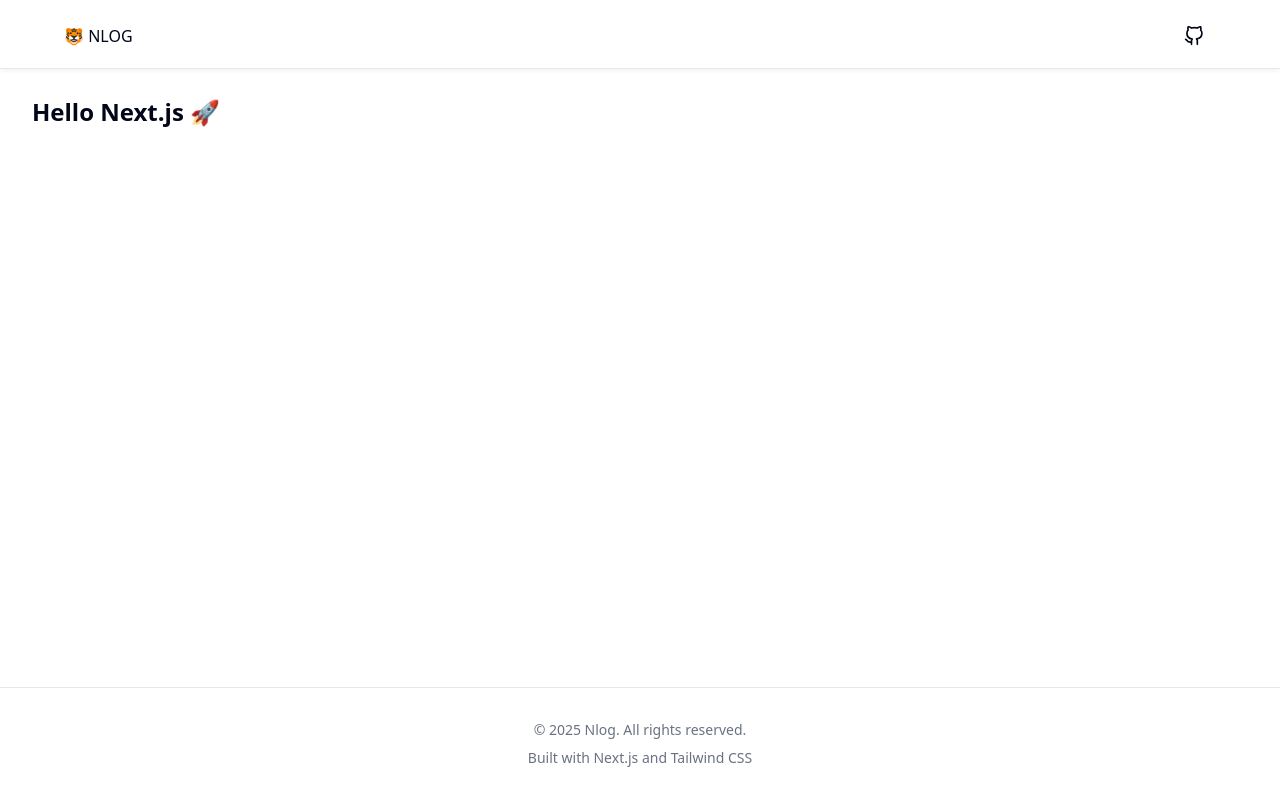
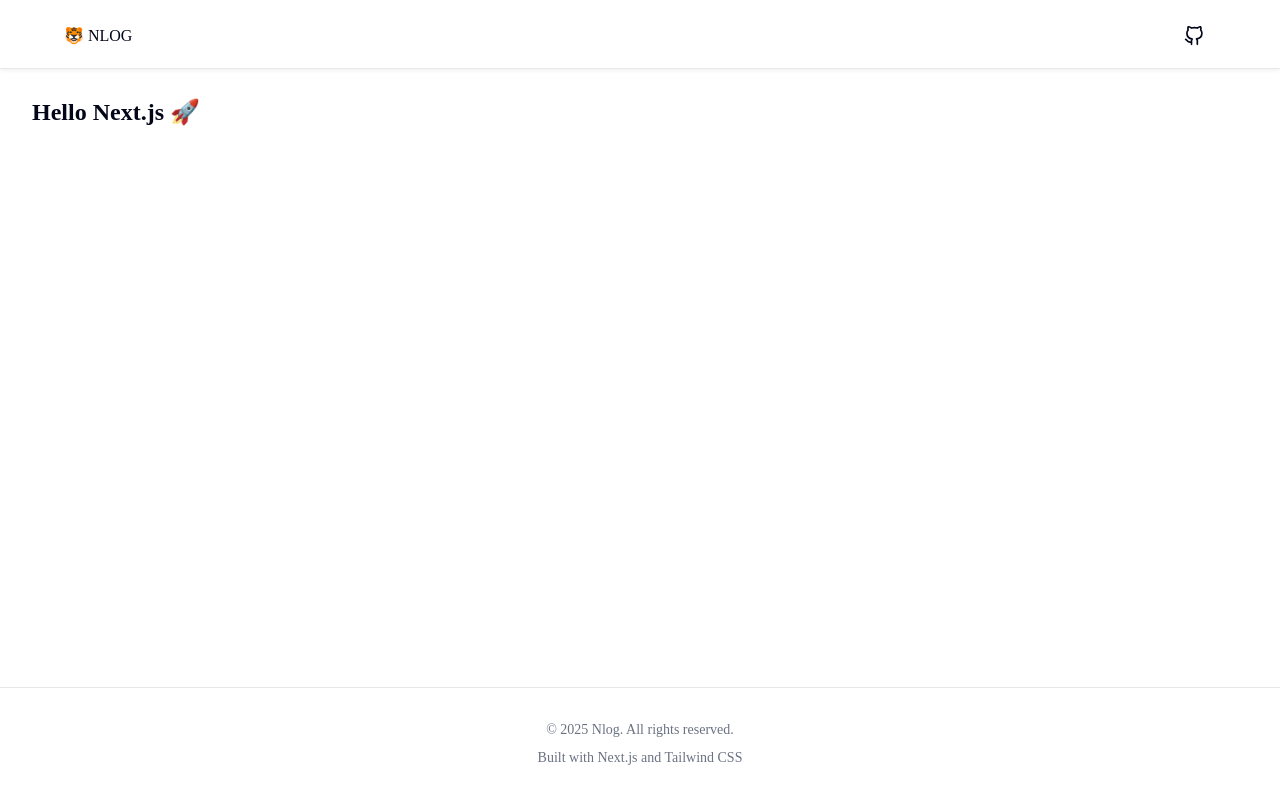
Before and after one commit to fbgjung/Nlog, a Next.js app: page /hello in a window 1280 px wide. Built offline with nearby package versions, Linux system fonts and the light colour scheme.

Commit message:
feat: Pretendard 폰트 적용

```diff
--- a/src/app/globals.css
+++ b/src/app/globals.css
@@ -1,10 +1,11 @@
 @import "tailwindcss";
 @import "tw-animate-css";
 @plugin "@tailwindcss/typography";
+@import url('https://cdn.jsdelivr.net/gh/orioncactus/pretendard@v1.3.9/dist/web/static/pretendard-dynamic-subset.min.css');
 
 @custom-variant dark (&:is(.dark *));
 
-/* @layer base {
+@layer base {
   * {
     @apply border-border;
   }
@@ -12,7 +13,7 @@
     @apply bg-background text-foreground;
     font-family: "Pretendard";
   }
-} */
+}
 
 @theme inline {
   --color-background: var(--background);
@@ -123,11 +124,11 @@
   --sidebar-ring: oklch(0.551 0.027 264.364);
 }
 
-@layer base {
-  * {
-    @apply border-border outline-ring/50;
+@layer typography {
+  .prose h2 {
+    @apply text-gray-600;
   }
-  body {
-    @apply bg-background text-foreground;
+  .prose h3 {
+    @apply text-gray-500;
   }
 }
--- a/src/app/layout.tsx
+++ b/src/app/layout.tsx
@@ -15,7 +15,7 @@ export default function RootLayout({
 }>) {
   return (
     <html lang="ko" className="h-full scroll-my-20 scroll-smooth">
-      <body className="min-h-screen flex flex-col">
+      <body className="font-pretendard min-h-screen flex flex-col">
         <Header />
         <main className="mt-[64px] flex-1">{children}</main>
         <Footer />
```
